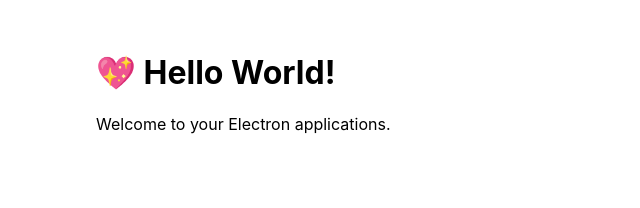
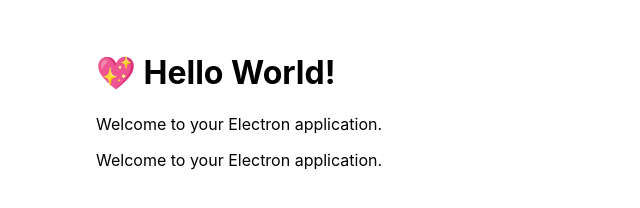
Before and after one commit to sanjayshahi243/Github_actions_sample, an Electron app: page src/index.html in a window 800 px wide. Shown: the whole page, without its empty margins (0-640 px from the left). Drawn offline with Linux system fonts and the light colour scheme.

Commit message:
feat: This is a big change

```diff
--- a/src/index.html
+++ b/src/index.html
@@ -7,6 +7,7 @@
   </head>
   <body>
     <h1>💖 Hello World!</h1>
-    <p>Welcome to your Electron applications.</p>
+    <p>Welcome to your Electron application.</p>
+    <p>Welcome to your Electron application.</p>
   </body>
 </html>
```
